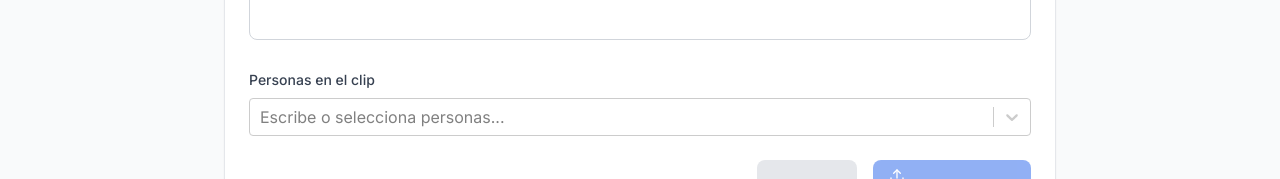
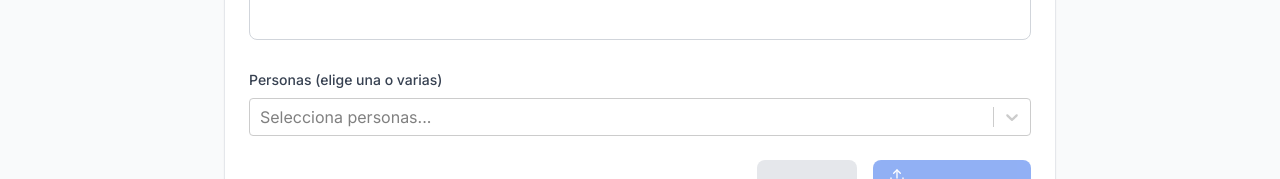
Before and after one commit to julianestruch/memes-browser, a Next.js app in the folder frontend/: page /upload in a window 1280 px wide. Shown: the part 730-909 px from the top of the page. Built offline with nearby package versions, Linux system fonts and the light colour scheme; no server answers.

Commit message:
feat: solo se pueden elegir personas de la lista (incluye Emilia Mernes y Nicki Nicole), si no se elige ninguna se asigna NN

```diff
--- a/frontend/app/upload/page.tsx
+++ b/frontend/app/upload/page.tsx
@@ -5,7 +5,7 @@ import { useRouter } from 'next/navigation';
 import Header from '@/components/Header';
 import { Upload, FileVideo, X, CheckCircle, AlertCircle, Loader2 } from 'lucide-react';
 import { clipsApi } from '@/lib/api';
-import CreatableSelect from 'react-select/creatable';
+import Select from 'react-select';
 
 export default function UploadPage() {
   const router = useRouter();
@@ -20,8 +20,9 @@ export default function UploadPage() {
   const initialPersons = [
     'Azzaro', 'Duka', 'Porcel Jr', 'Sudaka', 'Gatos', 'La chabona', 'Coroniti', 'El bananero', 'Bananirou', 'Toscano', 'Cristina Kirchner', 'Milei', 'Downs',
     'Mernuel', 'Moski', 'Bauletti', 'Davo', 'BenitoSDR',
-    // Personas sugeridas
-    'Maslaton', 'Marra', 'Olivia Rodrigo', 'Ana de armas', 'Coscu', 'El Momo', 'Sydney Sweeney', 'Bri Marcos', 'Fantino', 'Tronco', 'Beltran Briones', 'Dua Lipa', 'Messi'
+    'Maslaton', 'Marra', 'Olivia Rodrigo', 'Ana de armas', 'Coscu', 'El Momo', 'Sydney Sweeney', 'Bri Marcos', 'Fantino', 'Tronco', 'Beltran Briones', 'Dua Lipa', 'Messi',
+    'Emilia Mernes', 'Nicki Nicole',
+    'NN'
   ];
   const [persons, setPersons] = useState<string[]>([]);
   const personOptions = initialPersons.map(p => ({ label: p, value: p }));
@@ -103,7 +104,8 @@ export default function UploadPage() {
     setError(null);
 
     try {
-      await clipsApi.upload(selectedFile, title.trim(), description.trim(), persons);
+      const personasElegidas = persons.length === 0 ? ['NN'] : persons;
+      await clipsApi.upload(selectedFile, title.trim(), description.trim(), personasElegidas);
       setUploadStatus('success');
       setTimeout(() => {
         router.push('/');
@@ -269,16 +271,15 @@ export default function UploadPage() {
             {/* Selector de personas */}
             <div>
               <label className="block text-sm font-medium text-gray-700 mb-2">
-                Personas en el clip
+                Personas (elige una o varias)
               </label>
-              <CreatableSelect
+              <Select
                 isMulti
                 options={personOptions}
                 value={persons.map(p => ({ label: p, value: p }))}
-                onChange={opts => setPersons(opts ? opts.map(o => o.value) : [])}
-                placeholder="Escribe o selecciona personas..."
-                formatCreateLabel={inputValue => `Agregar "${inputValue}"`}
-                noOptionsMessage={() => 'Sin opciones'}
+                onChange={opts => setPersons(opts.map(o => o.value))}
+                placeholder="Selecciona personas..."
+                className="react-select-container"
                 classNamePrefix="react-select"
               />
             </div>
```
